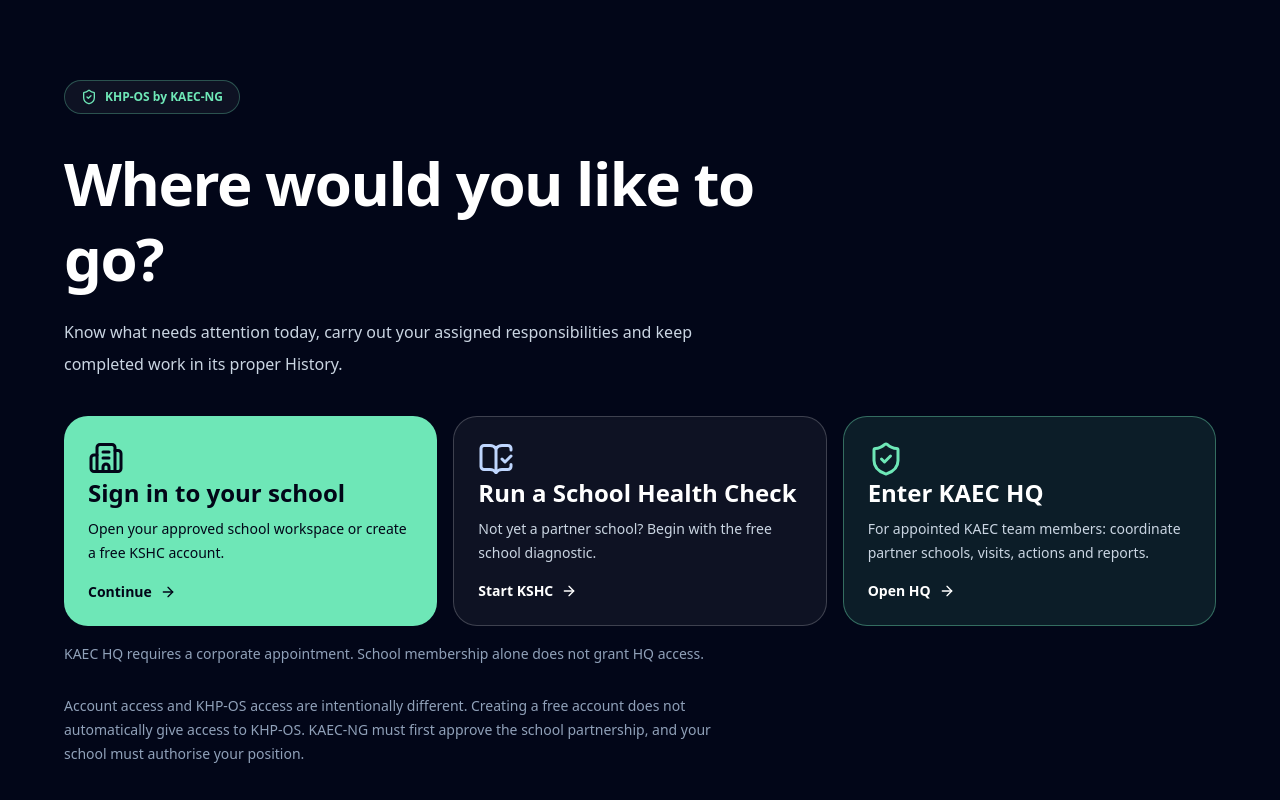
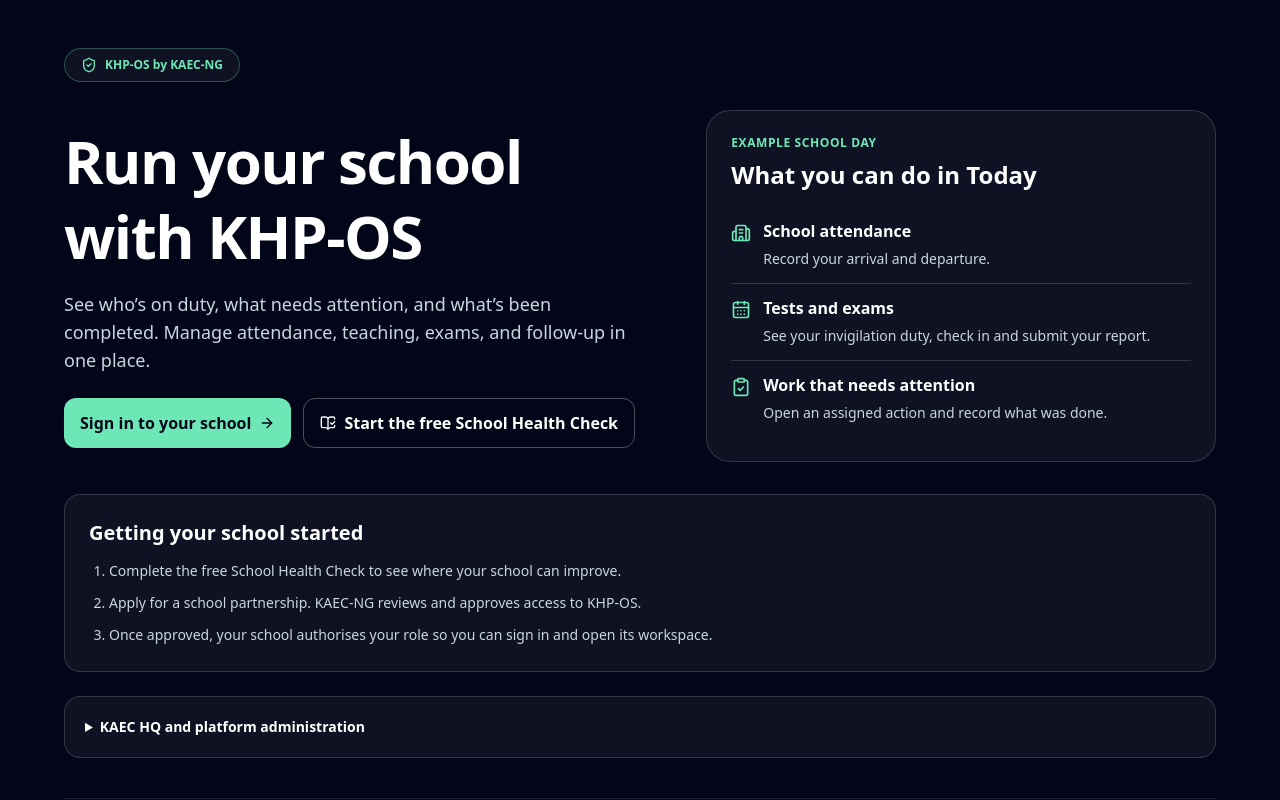
Before and after one commit to synsynlele/kaec-school-health-check, a Next.js app: page /khpos in a window 1280 px wide. Shown: the top 800 px of the page. Built offline with nearby package versions, Linux system fonts and the light colour scheme; no server answers.

Commit message:
Clarify the installed KHP-OS welcome screen

```diff
--- a/src/app/khpos/page.tsx
+++ b/src/app/khpos/page.tsx
@@ -1,50 +1,74 @@
 import type { Metadata } from "next";
 import Link from "next/link";
-import { ArrowRight, BookOpenCheck, Building2, ShieldCheck } from "lucide-react";
+import { ArrowRight, BookOpenCheck, Building2, CalendarDays, ClipboardCheck, ShieldCheck } from "lucide-react";
 
 export const metadata: Metadata = {
-  title: "KHP-OS | Schools & KAEC HQ Access",
-  description: "KHP-OS by KAEC-NG helps approved schools manage responsibilities, daily action, evidence, wellbeing and improvement.",
+  title: "KHP-OS | Run your school",
+  description: "Manage attendance, teaching, exams and follow-up in one school workspace with KHP-OS by KAEC-NG.",
 };
+
+const todayExamples = [
+  { icon: Building2, title: "School attendance", detail: "Record your arrival and departure." },
+  { icon: CalendarDays, title: "Tests and exams", detail: "See your invigilation duty, check in and submit your report." },
+  { icon: ClipboardCheck, title: "Work that needs attention", detail: "Open an assigned action and record what was done." },
+];
 
 export default function KhposAccessPage() {
   return (
-    <main className="min-h-screen bg-slate-950 px-5 py-12 text-white sm:py-20">
+    <main className="min-h-screen bg-slate-950 px-5 py-8 text-white sm:py-12">
       <div className="mx-auto max-w-6xl">
         <div className="inline-flex items-center gap-2 rounded-full border border-mint-300/30 bg-white/5 px-4 py-2 text-xs font-bold text-mint-300">
-          <ShieldCheck className="size-4" /> KHP-OS by KAEC-NG
+          <ShieldCheck aria-hidden="true" className="size-4" /> KHP-OS by KAEC-NG
         </div>
-        <h1 className="mt-8 max-w-3xl text-4xl font-black leading-tight tracking-tight sm:text-6xl">
-          Where would you like to go?
-        </h1>
-        <p className="mt-5 max-w-2xl text-base leading-8 text-slate-300">
-          Know what needs attention today, carry out your assigned responsibilities and keep completed work in its proper History.
-        </p>
+        <div className="mt-7 grid items-center gap-8 lg:grid-cols-[1.15fr_1fr] lg:gap-14">
+          <section aria-labelledby="welcome-heading">
+            <h1 id="welcome-heading" className="text-4xl font-black leading-tight tracking-tight sm:text-6xl">
+              Run your school with KHP-OS
+            </h1>
+            <p className="mt-4 max-w-xl text-base leading-7 text-slate-300 sm:text-lg">
+              See who’s on duty, what needs attention, and what’s been completed. Manage attendance, teaching, exams, and follow-up in one place.
+            </p>
+            <div className="mt-6 grid gap-3 sm:flex sm:flex-wrap">
+              <Link href="/account" className="inline-flex min-h-12 items-center justify-center gap-2 rounded-xl bg-mint-300 px-4 py-3 font-bold text-slate-950 hover:bg-mint-200 focus-visible:outline-2 focus-visible:outline-offset-4 focus-visible:outline-white">
+                Sign in to your school <ArrowRight aria-hidden="true" className="size-4" />
+              </Link>
+              <Link href="/assessment" className="inline-flex min-h-12 items-center justify-center gap-2 rounded-xl border border-white/30 px-4 py-3 font-bold hover:bg-white/10 focus-visible:outline-2 focus-visible:outline-offset-4 focus-visible:outline-white">
+                <BookOpenCheck aria-hidden="true" className="size-4" /> Start the free School Health Check
+              </Link>
+            </div>
+          </section>
 
-        <div className="mt-9 grid gap-4 md:grid-cols-3">
-          <Link href="/account" className="group flex min-h-48 flex-col justify-between rounded-3xl bg-mint-300 p-6 text-slate-950 focus-visible:outline-4 focus-visible:outline-white">
-            <Building2 className="size-9" />
-            <span><strong className="block text-2xl font-black">Sign in to your school</strong><span className="mt-2 block text-sm leading-6">Open your approved school workspace or create a free KSHC account.</span></span>
-            <span className="mt-4 inline-flex items-center gap-2 text-sm font-black">Continue <ArrowRight className="size-4" /></span>
-          </Link>
-          <Link href="/assessment" className="group flex min-h-48 flex-col justify-between rounded-3xl border border-white/20 bg-white/5 p-6 text-white transition hover:bg-white/10">
-            <BookOpenCheck className="size-9 text-brand-200" />
-            <span><strong className="block text-2xl font-black">Run a School Health Check</strong><span className="mt-2 block text-sm leading-6 text-slate-300">Not yet a partner school? Begin with the free school diagnostic.</span></span>
-            <span className="mt-4 inline-flex items-center gap-2 text-sm font-black">Start KSHC <ArrowRight className="size-4" /></span>
-          </Link>
-          <Link href="/khpos/hq" className="group flex min-h-48 flex-col justify-between rounded-3xl border border-mint-300/40 bg-mint-300/10 p-6 text-white transition hover:bg-mint-300/20 focus-visible:outline-4 focus-visible:outline-white">
-            <ShieldCheck className="size-9 text-mint-300" />
-            <span><strong className="block text-2xl font-black">Enter KAEC HQ</strong><span className="mt-2 block text-sm leading-6 text-slate-300">For appointed KAEC team members: coordinate partner schools, visits, actions and reports.</span></span>
-            <span className="mt-4 inline-flex items-center gap-2 text-sm font-black">Open HQ <ArrowRight className="size-4" /></span>
-          </Link>
+          <section aria-labelledby="today-preview" className="rounded-3xl border border-white/15 bg-white/5 p-5 sm:p-6">
+            <p className="text-xs font-bold uppercase tracking-wider text-mint-300">Example school day</p>
+            <h2 id="today-preview" className="mt-2 text-2xl font-black">What you can do in Today</h2>
+            <ul className="mt-4 divide-y divide-white/15">
+              {todayExamples.map(({ icon: Icon, title, detail }) => (
+                <li key={title} className="flex gap-3 py-3">
+                  <Icon aria-hidden="true" className="mt-1 size-5 shrink-0 text-mint-300" />
+                  <div>
+                    <p className="font-bold">{title}</p>
+                    <p className="mt-1 text-sm leading-6 text-slate-300">{detail}</p>
+                  </div>
+                </li>
+              ))}
+            </ul>
+          </section>
         </div>
-        <p className="mt-4 text-sm leading-6 text-slate-400">KAEC HQ requires a corporate appointment. School membership alone does not grant HQ access.</p>
-        <p className="mt-7 max-w-2xl text-sm leading-6 text-slate-400">Account access and KHP-OS access are intentionally different. Creating a free account does not automatically give access to KHP-OS. KAEC-NG must first approve the school partnership, and your school must authorise your position.</p>
 
-        <details className="mt-10 rounded-2xl border border-white/10 bg-white/5 p-5 text-sm text-slate-300">
-          <summary className="cursor-pointer font-bold text-white">KAEC-NG platform administration</summary>
-          <p className="mt-3 leading-6">These areas are restricted to authorised KAEC-NG platform administrators and may require additional verification.</p>
+        <section className="mt-8 rounded-2xl border border-white/15 bg-white/5 p-5 sm:p-6" aria-labelledby="getting-started">
+          <h2 id="getting-started" className="text-xl font-black">Getting your school started</h2>
+          <ol className="mt-3 list-decimal space-y-2 pl-5 text-sm leading-6 text-slate-300">
+            <li>Complete the free School Health Check to see where your school can improve.</li>
+            <li>Apply for a school partnership. KAEC-NG reviews and approves access to KHP-OS.</li>
+            <li>Once approved, your school authorises your role so you can sign in and open its workspace.</li>
+          </ol>
+        </section>
+
+        <details className="mt-6 rounded-2xl border border-white/15 bg-white/5 p-5 text-sm text-slate-300">
+          <summary className="cursor-pointer font-bold text-white">KAEC HQ and platform administration</summary>
+          <p className="mt-3 leading-6">For appointed KAEC team members and authorised platform administrators.</p>
           <div className="mt-4 flex flex-wrap gap-4">
+            <Link href="/khpos/hq" className="text-mint-300 underline">Enter KAEC HQ</Link>
             <Link href="/khpos/admin" className="text-mint-300 underline">Admin Console</Link>
             <Link href="/khpos/admin/partnerships" className="text-mint-300 underline">Partnership Registry</Link>
             <Link href="/khpos/portfolio" className="text-mint-300 underline">Portfolio Intelligence</Link>
```
